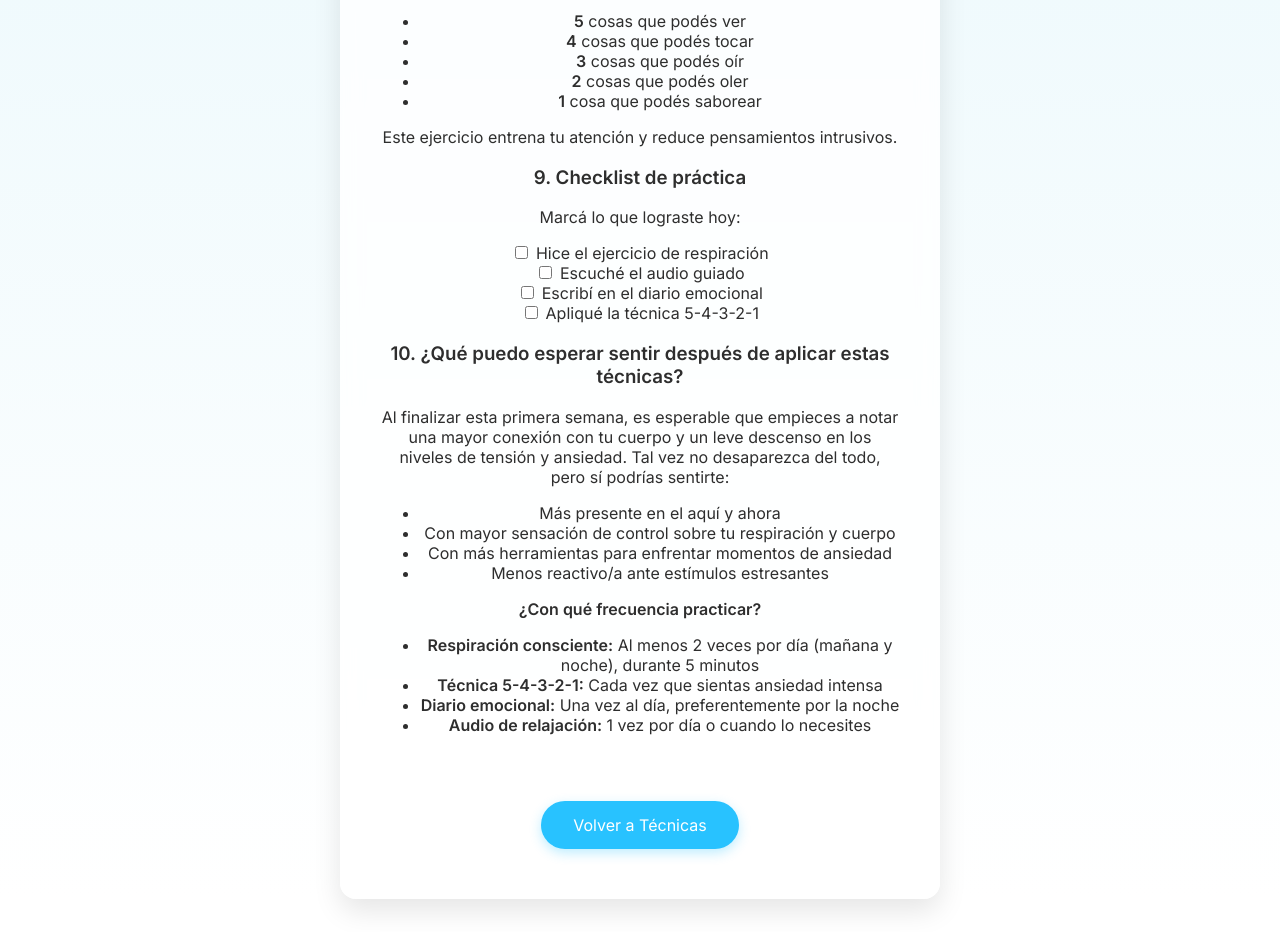
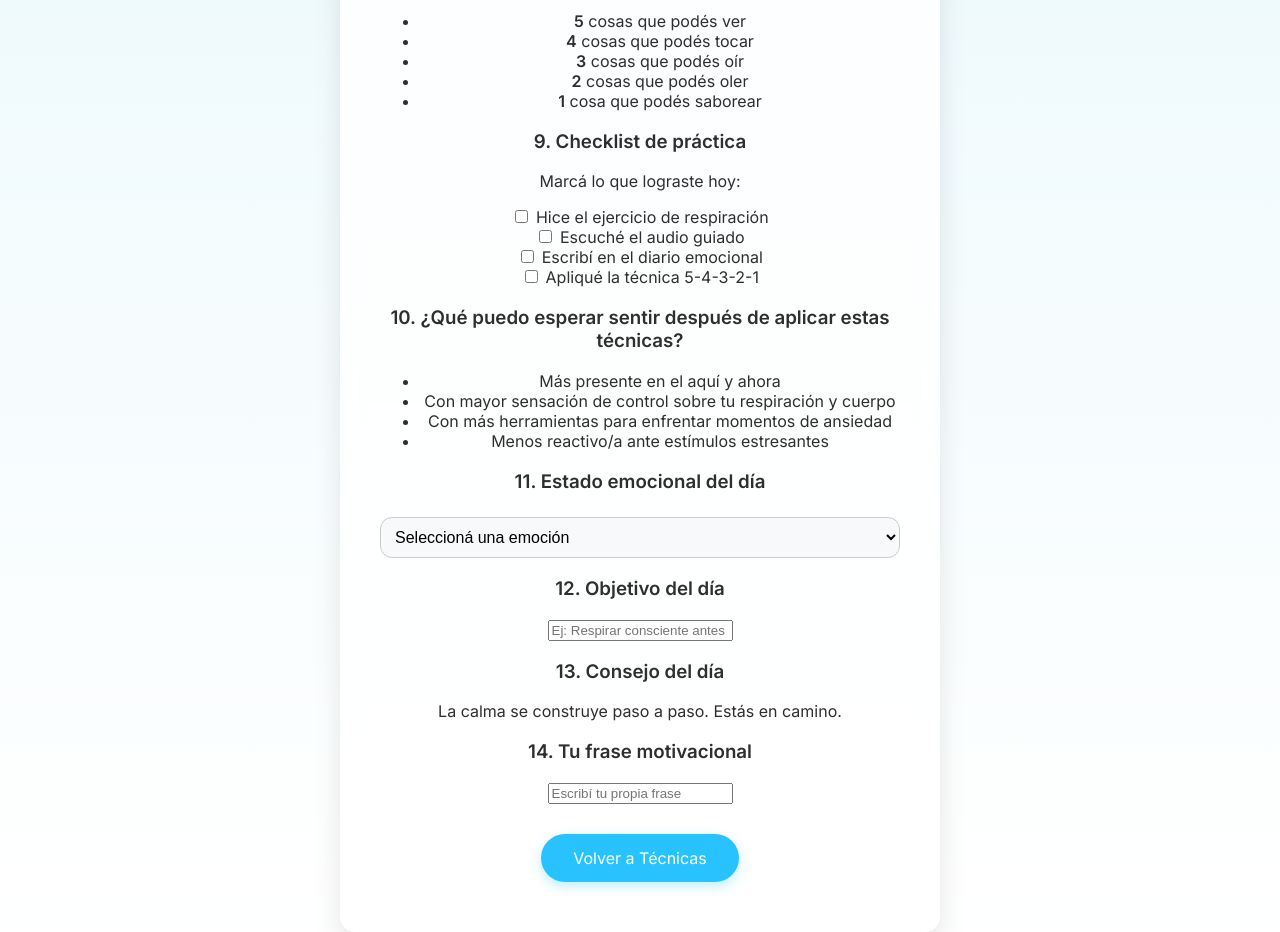
Before and after one commit to Martinaletorr/RESPIRA, a plain HTML site: page semana1.html in a window 1280 px wide. Shown: the part 1680-2612 px from the top of the page. Before the commit the page ends 2579 px from the top, so only its background shows below. Drawn offline with Linux system fonts and the light colour scheme.

Commit message:
actualizar semana1 con nuevos ejercicios y mejoras

```diff
--- a/semana1.html
+++ b/semana1.html
@@ -22,13 +22,7 @@
 
     <h3>2. Audio/Video Guía de Relajación</h3>
     <p>Disfrutá de esta meditación guiada para calmar la mente:</p>
-    <iframe width="100%" height="315"
-      src="https://www.youtube.com/embed/pDigD65kLpE"
-      title="Meditación Guiada para CALMAR LA MENTE"
-      frameborder="0"
-      allow="accelerometer; autoplay; clipboard-write; encrypted-media; gyroscope; picture-in-picture"
-      allowfullscreen>
-    </iframe>
+    <iframe width="100%" height="315" src="https://www.youtube.com/embed/pDigD65kLpE" title="Meditación Guiada para CALMAR LA MENTE" frameborder="0" allow="accelerometer; autoplay; clipboard-write; encrypted-media; gyroscope; picture-in-picture" allowfullscreen></iframe>
 
     <h3>3. Ejercicio Diario de Respiración</h3>
     <ul>
@@ -76,7 +70,6 @@
       <li><strong>2</strong> cosas que podés oler</li>
       <li><strong>1</strong> cosa que podés saborear</li>
     </ul>
-    <p>Este ejercicio entrena tu atención y reduce pensamientos intrusivos.</p>
 
     <h3>9. Checklist de práctica</h3>
     <p>Marcá lo que lograste hoy:</p>
@@ -88,7 +81,6 @@
     </form>
 
     <h3>10. ¿Qué puedo esperar sentir después de aplicar estas técnicas?</h3>
-    <p>Al finalizar esta primera semana, es esperable que empieces a notar una mayor conexión con tu cuerpo y un leve descenso en los niveles de tensión y ansiedad. Tal vez no desaparezca del todo, pero sí podrías sentirte:</p>
     <ul>
       <li>Más presente en el aquí y ahora</li>
       <li>Con mayor sensación de control sobre tu respiración y cuerpo</li>
@@ -96,13 +88,23 @@
       <li>Menos reactivo/a ante estímulos estresantes</li>
     </ul>
 
-    <p><strong>¿Con qué frecuencia practicar?</strong></p>
-    <ul>
-      <li><strong>Respiración consciente:</strong> Al menos 2 veces por día (mañana y noche), durante 5 minutos</li>
-      <li><strong>Técnica 5-4-3-2-1:</strong> Cada vez que sientas ansiedad intensa</li>
-      <li><strong>Diario emocional:</strong> Una vez al día, preferentemente por la noche</li>
-      <li><strong>Audio de relajación:</strong> 1 vez por día o cuando lo necesites</li>
-    </ul>
+    <h3>11. Estado emocional del día</h3>
+    <select id="estadoAnimo">
+      <option value="">Seleccioná una emoción</option>
+      <option value="tranquilo">Tranquilo/a</option>
+      <option value="estresado">Estresado/a</option>
+      <option value="motivado">Motivado/a</option>
+      <option value="triste">Triste</option>
+    </select>
+
+    <h3>12. Objetivo del día</h3>
+    <input type="text" id="objetivoHoy" placeholder="Ej: Respirar consciente antes de dormir">
+
+    <h3>13. Consejo del día</h3>
+    <p id="consejo"></p>
+
+    <h3>14. Tu frase motivacional</h3>
+    <input type="text" id="miFrase" placeholder="Escribí tu propia frase">
 
     <br><br>
     <a href="TecnicasAnsiedad.html" class="boton">Volver a Técnicas</a>
@@ -126,6 +128,23 @@
 
       document.getElementById("resultadoMiniTest").innerText = mensaje;
     }
+
+    // Consejo aleatorio
+    const consejos = [
+      "Tomá una pausa de 5 minutos sin pantallas.",
+      "Respirá profundamente antes de responder cuando estés estresado.",
+      "No te juzgues por tener ansiedad. Escuchate.",
+      "La calma se construye paso a paso. Estás en camino."
+    ];
+    document.getElementById('consejo').innerText = consejos[Math.floor(Math.random() * consejos.length)];
+
+    // Guardar checklist en localStorage
+    document.querySelectorAll('#checklist input[type="checkbox"]').forEach((box, i) => {
+      box.checked = localStorage.getItem('check' + i) === 'true';
+      box.addEventListener('change', () => {
+        localStorage.setItem('check' + i, box.checked);
+      });
+    });
   </script>
 </body>
 </html>
```
